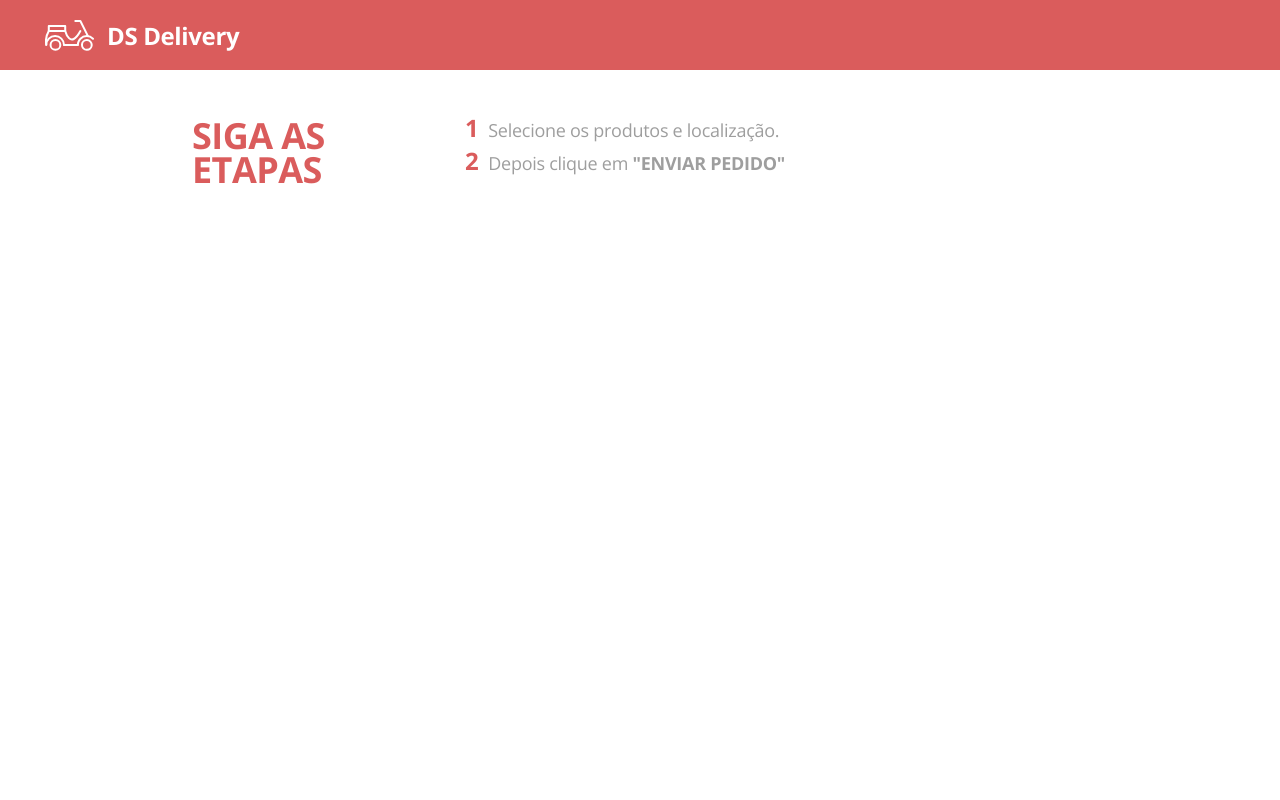
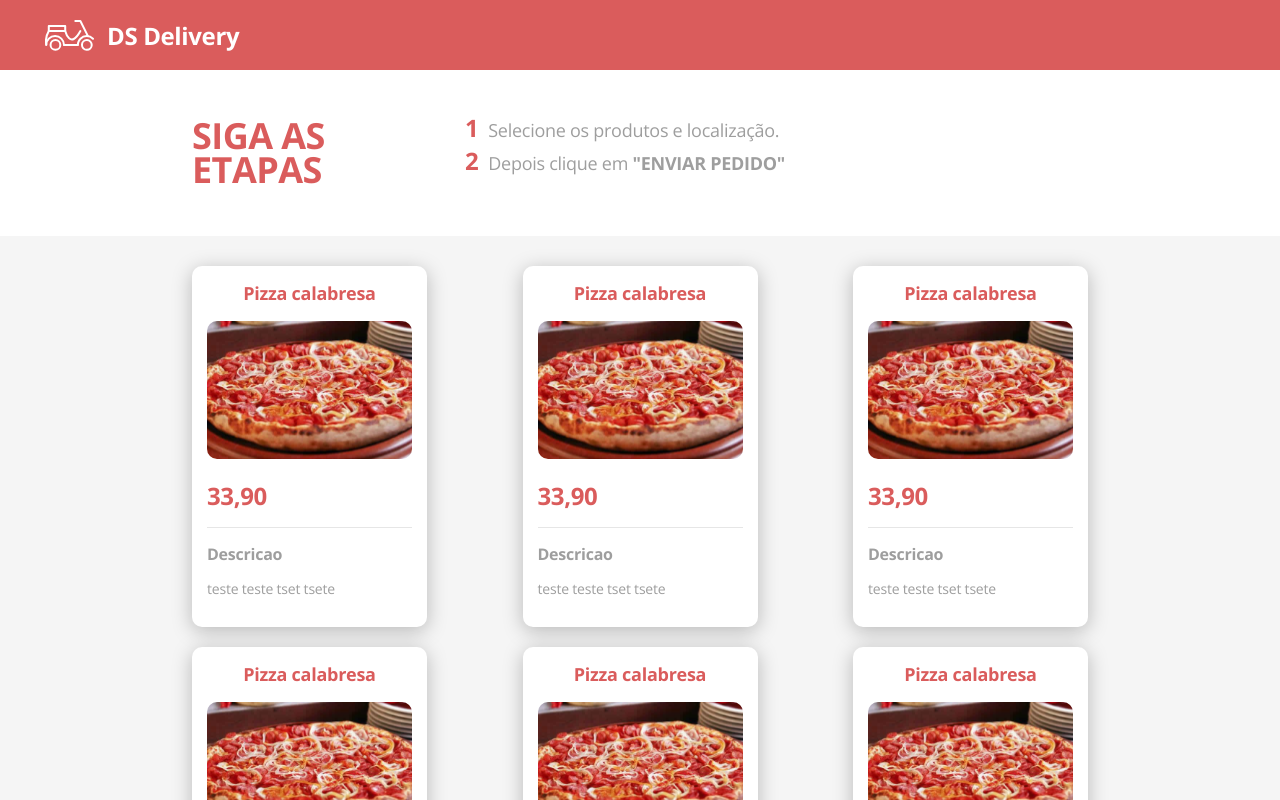
Before and after one commit to cassiaribeiro/sds2-dsdeliver, a React (Create React App) app in the folder front-web/: page /orders in a window 1280 px wide. Shown: the top 800 px of the page. Built offline with nearby package versions, Linux system fonts and the light colour scheme.

Commit message:
Add ProductsList and ProductCard

```diff
--- a/front-web/src/Home/index.tsx
+++ b/front-web/src/Home/index.tsx
@@ -1,5 +1,5 @@
 import './styles.css'
-import { ReactComponent as MainImage } from './main-Image.svg';
+import { ReactComponent as MainImage } from './main.svg';
 import Footer from '../Footer';
 import { Link } from 'react-router-dom';
 
--- /dev/null
+++ b/front-web/src/Orders/ProductCard.tsx
@@ -0,0 +1,19 @@
+import { ReactComponent as Pizza } from './pizza.svg';
+function ProductCard() {
+    return (
+        <div className="order-card-container">
+            <h3 className="order-card-title">
+              Pizza calabresa
+            </h3>
+            <Pizza className="order-card-image"/>
+            <h3 className="order-card-price">
+                33,90
+            </h3>
+            <div className="order-card-description">
+                <h3>Descricao</h3>
+                <p>teste teste tset tsete </p>
+            </div>
+        </div>
+    )
+}
+export default ProductCard;
--- /dev/null
+++ b/front-web/src/Orders/ProductsList.tsx
@@ -0,0 +1,20 @@
+import ProductCard from "./ProductCard";
+
+function ProductsList() {
+    return (
+        <div className="orders-list-container">
+            <div className="orders-list-items">
+                <ProductCard/>
+                <ProductCard/>
+                <ProductCard/>
+                <ProductCard/>
+                <ProductCard/>
+                <ProductCard/>
+                <ProductCard/>
+                <ProductCard/>
+                <ProductCard/>
+            </div>
+        </div>
+    )
+}
+export default ProductsList;
--- a/front-web/src/Orders/index.tsx
+++ b/front-web/src/Orders/index.tsx
@@ -1,10 +1,12 @@
 import './styles.css'
 import StepsHeader from './StepsHeader';
+import ProductsList from './ProductsList';
 
 function Orders() {
     return (
         <div className="orders-container">
             <StepsHeader/>
+            <ProductsList/>
         </div>
     )
 }
```
Also changed, not shown: front-web/src/Home/main.svg (renamed from front-web/src/Home/main-Image.svg), front-web/src/Orders/pizza.svg (added).
